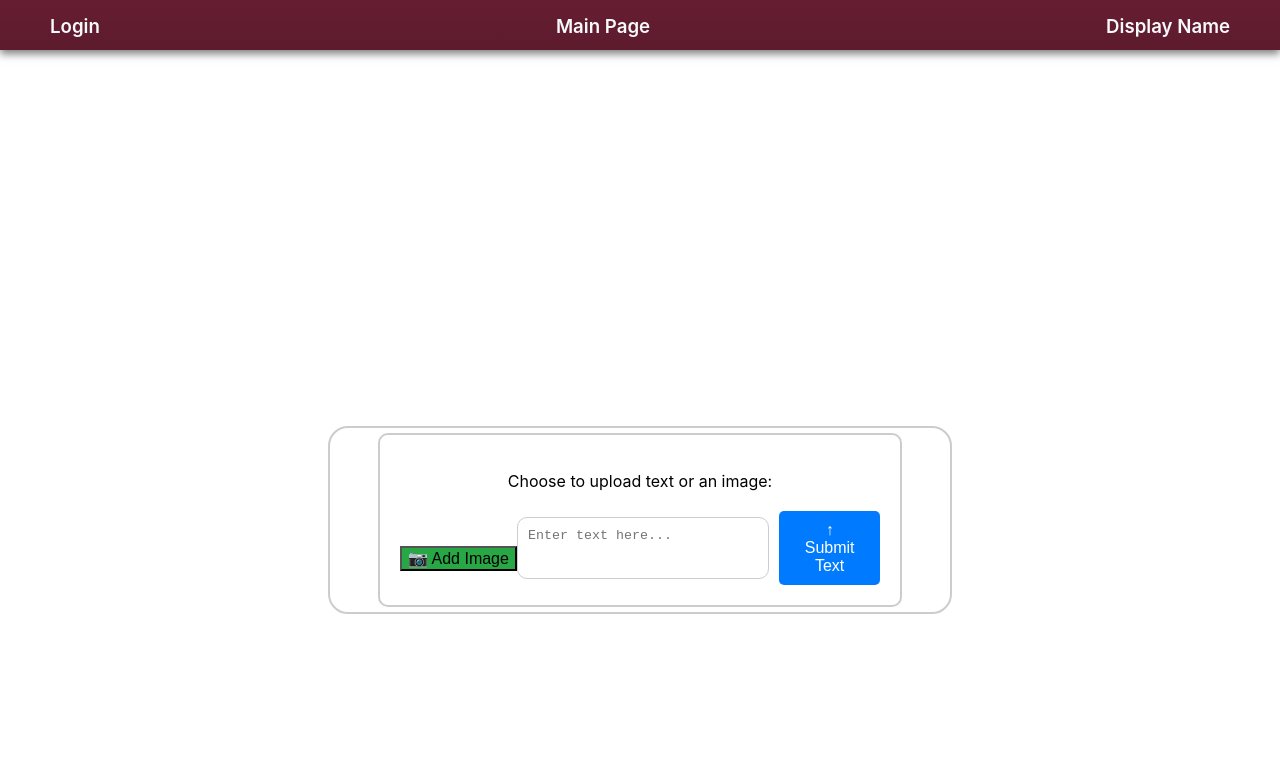
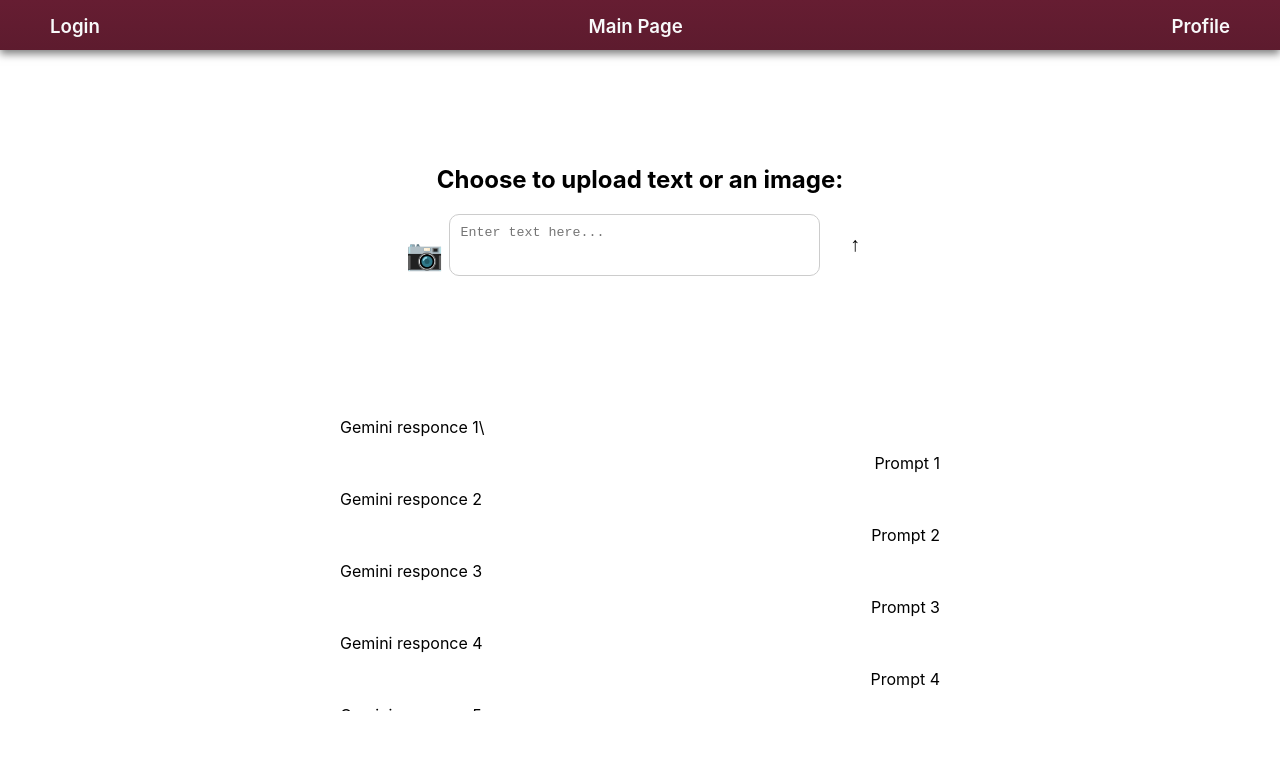
Before and after one commit to alison-mgg/SENG401_JewelryApp, a React (Create React App) app in the folder Frontend/dupe-machine/: page /main in a window 1280 px wide. Shown: the top 779 px of the page. Built offline with nearby package versions, Linux system fonts and the light colour scheme.

Commit message:
better main page css

```diff
--- a/Frontend/dupe-machine/src/pages/GPTResponce.js
+++ b/Frontend/dupe-machine/src/pages/GPTResponce.js
@@ -35,7 +35,6 @@ function GPTResponce() {
 
   return (
     <div className="TextImage-Container">
-      <h1 className="page-titleUTI">Test: GPT Response</h1>
       <div className="scrollable-box">
         {lines.map((line, index) => (
           <p key={index} className={line.align === "left" ? "align-left" : "align-right"}>
--- a/Frontend/dupe-machine/src/pages/NavigationBar.js
+++ b/Frontend/dupe-machine/src/pages/NavigationBar.js
@@ -25,7 +25,7 @@ function NavigationBar()  {
         className={`nav-link ${location.pathname}`}
         onClick={() => navigate('/profile')}
       >
-        Display Name
+        Profile
       </span>
       </div>
     </div>
--- a/Frontend/dupe-machine/src/pages/UploadImageText.js
+++ b/Frontend/dupe-machine/src/pages/UploadImageText.js
@@ -34,12 +34,12 @@ function UploadImageText() {
   return (
     <div className="TextImage-Container">
       {!isSubmitted ? (
-        <div className="input-wrapper">
+        <div className="input-wrapperUIT">
           <div className="text-image-box">
-            <p>Choose to upload text or an image:</p>
+            <h2>Choose to upload text or an image:</h2>
             <div className="buttons-container">
               <div className="upload-image">
-                <button className="image-button" onClick={triggerFileInput}>&#128247; Add Image</button>
+                <button className="image-button" onClick={triggerFileInput}>&#128247;</button>
                 <input
                   type="file"
                   id="imageUpload"
@@ -54,7 +54,7 @@ function UploadImageText() {
                   onChange={(e) => setInputText(e.target.value)}
                   placeholder="Enter text here..."
                 />
-                <button className="text-button" onClick={handleTextSubmit}>&#8593; Submit Text</button>
+                <button className="text-button" onClick={handleTextSubmit}>&#8593;</button>
               </div>
             </div>
           </div>
--- a/Frontend/dupe-machine/src/styling/GPTResponce.css
+++ b/Frontend/dupe-machine/src/styling/GPTResponce.css
@@ -3,6 +3,8 @@
     flex-direction: column;
     align-items: center;
     padding: 20px;
+    margin-top: 50px;
+    margin-bottom: 50px;
   }
 
   .page-titleUTI {
@@ -11,7 +13,7 @@
   }
 
   .scrollable-box {
-    width: 400px;
+    width: 600px;
     height: 300px;
     overflow-y: auto;
     padding: 10px;
--- a/Frontend/dupe-machine/src/styling/InputBox.css
+++ b/Frontend/dupe-machine/src/styling/InputBox.css
@@ -2,7 +2,6 @@
     display: flex;
     justify-content: center;
     align-items: center;
-    height: 100vh;
   }
 
   .input-wrapper {
--- a/Frontend/dupe-machine/src/styling/UploadImageText.css
+++ b/Frontend/dupe-machine/src/styling/UploadImageText.css
@@ -2,7 +2,6 @@
     display: flex;
     justify-content: center;
     align-items: center;
-    height: 100vh;
     flex-direction: column;
   }
 
@@ -11,15 +10,18 @@
     margin-bottom: 20px;
   }
 
-  .input-wrapper {
+  .input-wrapperUIT {
     display: flex;
     justify-content: center;
     align-items: center;
+    border-radius: 20px;
+    padding: 5px 10px;
+    width: 80%;
+    max-width: 600px;
   }
 
   .text-image-box {
-    border: 2px solid #ccc;
-    border-radius: 10px;
+    border: none;
     padding: 20px;
     width: 80%;
     max-width: 600px;
@@ -70,17 +72,13 @@
 
   .text-button {
     padding: 10px 20px;
-    border-radius: 5px;
+    background-color: white;
     cursor: pointer;
     border: none;
-    background-color: #007bff;
-    color: white;
-    font-size: 16px;
+    font-size: 20px;
+    font-weight: 600;
   }
 
-  .text-button:hover {
-    background-color: #0056b3;
-  }
 
   .submitted-content {
     text-align: center;
@@ -98,10 +96,8 @@
 
   .image-button {
     margin-top: 20px;
-    background-color: #28a745;
-    font-size: 16px;
+    background-color:white;
+    font-size: 30px;
+    border: none;
+    cursor: pointer;
   }
-
-  .image-button:hover {
-    background-color: #218838;
-  }
```
